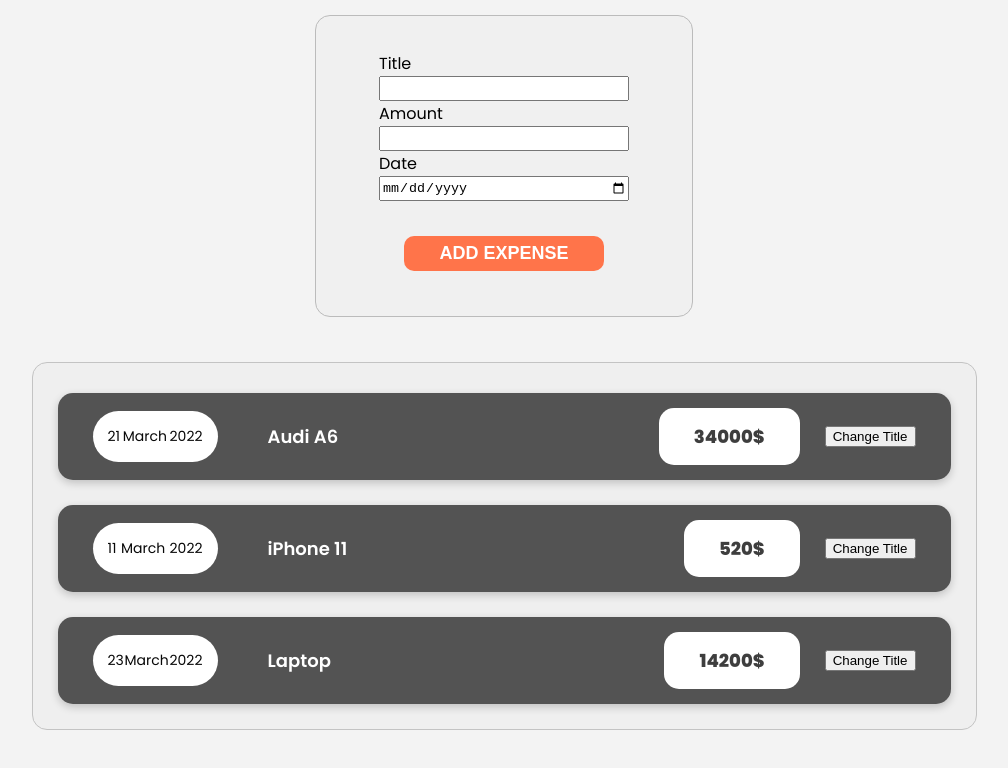
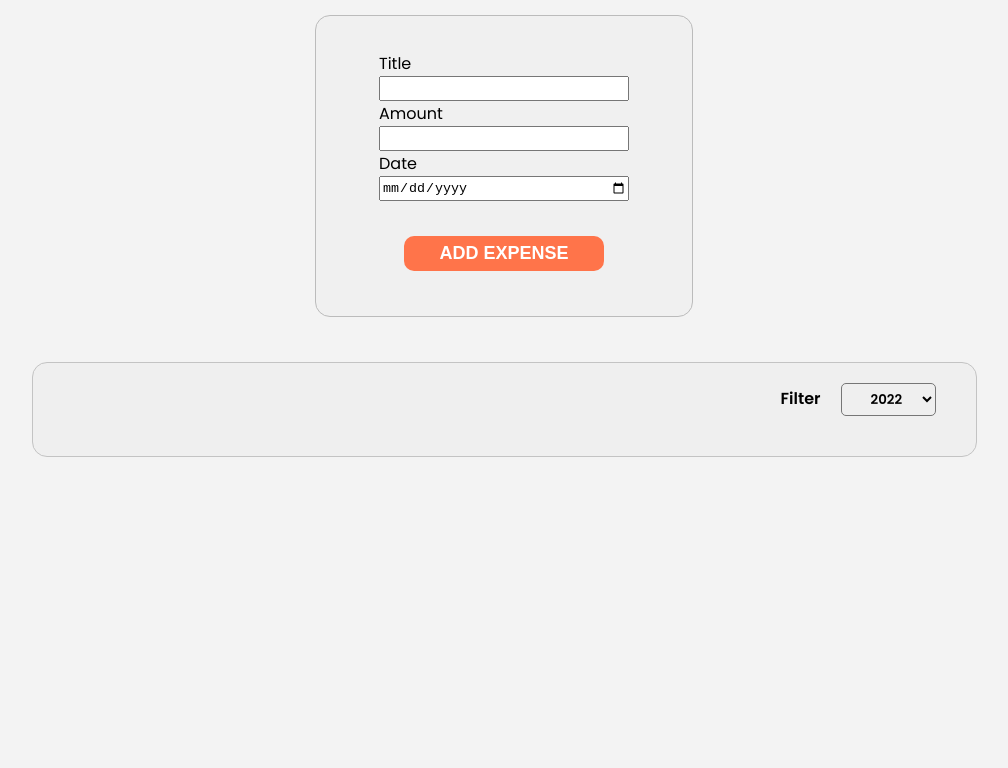
Before and after one commit to localhead/Expense-Tracker, a React (Create React App) app: page / in a window 1280 px wide. Shown: the top 768 px of the page, without its empty margins (136-1144 px from the left). Built offline with nearby package versions, Linux system fonts and the light colour scheme.

Commit message:
filtered list by year

```diff
--- a/src/App.js
+++ b/src/App.js
@@ -3,13 +3,12 @@ App - is a root component. The main and most imporant
 Other created components will be nested inside of it.
 Components in React - is just a JS functions
 */
-import React from "react";
+import React, { useState } from "react";
 import Expenses from "./components/Expenses/Expenses";
 import NewExpanse from "./components/NewExpense/NewExpense";
 
-function App() {
 // Data to paste into components
-  const data = [
+const dataINIT = [
   {
     id: "el1",
     title: "Audi A6",
@@ -32,6 +31,22 @@ function App() {
   },
 ];
 
+function App() {
+  /* Lets use useState in order to add new data to dataINIT so we cound see chages on screen */
+  const [data, setData] = useState(dataINIT);
+
+  /* function in which we will save data from NewExpense, which had Saved data from ExpenseForm */
+  const dataNewExpenseArrived = (formData) => {
+    console.log("Data in App.js now");
+    console.log(formData);
+
+    /* if wee will just add new obj to data array - react wont update the picture. So we need to useState */
+    setData((prevData) => {
+      return [formData, ...prevData];
+    });
+  };
+
+  console.log(data);
   // this is what is will be rendered
   return (
     /*
@@ -41,7 +56,7 @@ function App() {
     <div>
       <div className="application">
         {" "}
-        <NewExpanse></NewExpanse>
+        <NewExpanse onAddExpense={dataNewExpenseArrived}></NewExpanse>
         {/* We created our first component and just pasted it here like this. Cool
         Now we need to paste data inside of these components. Naming is crucial!
         Items will be used inside of Expenses component so do the same naming */}
--- a/src/components/Expenses/ExpenseDate.css
+++ b/src/components/Expenses/ExpenseDate.css
@@ -2,9 +2,8 @@
   color: rgb(8, 8, 8);
   display: flex;
   justify-content: space-between;
-  width: 125px;
   font-size: 14px;
   background-color: rgb(255, 255, 255);
-  border-radius: 35px;
+  border-radius: 15px;
   padding: 15px;
 }
--- a/src/components/Expenses/ExpenseDate.js
+++ b/src/components/Expenses/ExpenseDate.js
@@ -3,15 +3,15 @@ import React from "react";
 import "./ExpenseDate.css";
 
 function ExpenseDate(props) {
-  const month = props.date.toLocaleString("en-US", { month: "long" });
+  const month = props.date.toLocaleString("en-US", { month: "2-digit" });
   const day = props.date.toLocaleString("en-US", { day: "2-digit" });
   const year = props.date.toLocaleString("en-US", { year: "numeric" });
 
   return (
     <div className="expense-item__date">
       {" "}
-      <div>{day}</div>
-      <div>{month}</div>
+      <div>{day}. </div>
+      <div>{month}. </div>
       <div>{year}</div>
     </div>
   );
--- /dev/null
+++ b/src/components/Expenses/ExpenseFilter.css
@@ -0,0 +1,18 @@
+.expense-filter {
+  display: flex;
+  justify-content: right;
+  padding: 15px;
+}
+
+.expense-filter__title {
+  margin-right: 20px;
+  margin-top: 3px;
+  font-weight: 600;
+}
+
+.expense-filter__selector {
+  border-radius: 5px;
+  padding: 5px 15px 5px 25px;
+  font-weight: 600;
+  font-family: "Poppins", sans-serif;
+}
--- /dev/null
+++ b/src/components/Expenses/ExpenseFilter.js
@@ -0,0 +1,28 @@
+import React from "react";
+
+import "./ExpenseFilter.css";
+
+const ExpenseFilter = (props) => {
+  /* We adding handler on selected but inside we transfer data to upper component by using props */
+  const yearChangeHandler = (event) => {
+    props.changeYearFn(event.target.value);
+  };
+
+  return (
+    <div className="expense-filter">
+      <div className="expense-filter__title">Filter</div>
+      <select
+        className="expense-filter__selector"
+        value={props.selectedYear}
+        onChange={yearChangeHandler}
+      >
+        <option value="2022">2022</option>
+        <option value="2021">2021</option>
+        <option value="2020">2020</option>
+        <option value="2019">2019</option>
+      </select>
+    </div>
+  );
+};
+
+export default ExpenseFilter;
--- a/src/components/Expenses/ExpenseItems.js
+++ b/src/components/Expenses/ExpenseItems.js
@@ -4,7 +4,7 @@
 
 */
 // We need useState. It allows
-import React, { useState } from "react";
+import React from "react";
 import Card from "../UI/Card";
 
 // Adding CSS
@@ -17,11 +17,11 @@ function ExpenseItem(props) {
   // useState is a React hook. It need dafault state.
   // Place to argument something what you want to be changed
   // useState returns array of 2 values. 1 - init state, 2 - changed state.
-  const [title, setTitle] = useState(props.title);
+  /*   const [title, setTitle] = useState(props.title);
 
   const bthTitleHandler = function () {
     setTitle("fuck");
-  };
+  }; */
 
   return (
     /* here we have className instead of just class (like in html)*/
@@ -30,13 +30,13 @@ function ExpenseItem(props) {
         {" "}
         {/* Making Date a different component */}
         <ExpenseDate date={props.date}></ExpenseDate>
-        <h2 className="expense-item__title">{title}</h2>
+        <h2 className="expense-item__title">{props.title}</h2>
       </div>
       <div className="expense-item__rigth">
         {" "}
         <div className="expense-item__price">{props.amount}$</div>
         {/* Adding Event lister on button*/}
-        <button onClick={bthTitleHandler}>Change Title</button>
+        {/* <button>Change Title</button> */}
       </div>
     </Card>
   );
--- a/src/components/Expenses/Expenses.js
+++ b/src/components/Expenses/Expenses.js
@@ -1,19 +1,52 @@
-import React from "react";
+import React, { useState } from "react";
 import Card from "../UI/Card";
 
 import ExpenseItem from "./ExpenseItems";
+import ExpenseFilter from "./ExpenseFilter";
 import "./Expenses.css";
 
 function Expenses(props) {
+  /* We are going to change this vars in ExpenseFilter component*/
+  const [year, setYear] = useState("");
+  /* const [dataFiltered, setDataFiltered] = useState(props); */
+
+  /* Function that will get data from ExpenseFilter and change it */
+  const yearSavingHandler = function (yearFromSelected) {
+    setYear(yearFromSelected);
+  };
+
+  /* We filter the array which we have in App.js it also includes the date got from NewExpense component
+    Then we filter that array by selected year which is a conditional state
+  */
+  const filteredArray = props.items.filter((data) => {
+    return data.date.getFullYear().toString() === year;
+  });
+
+  console.log(filteredArray);
+
+  /* Here we can see that data changed */
+  /*  console.log(year); */
+
   return (
     <Card className="expenses-content">
-      {" "}
-      <ExpenseItem
-        title={props.items[0].title}
-        date={props.items[0].date}
-        amount={props.items[0].amount}
-      ></ExpenseItem>
-      <ExpenseItem
+      {/* This is SMART component */}
+      <ExpenseFilter
+        selectedYear={year}
+        changeYearFn={yearSavingHandler}
+      ></ExpenseFilter>
+      {/* This is DUMB component */}
+      {/* here we dynamicaly render our hardcoded (yet) data from App.js*/}
+      {filteredArray.map((prop) => (
+        <ExpenseItem
+          /* key is a special parameter which allows react to update array of obj without updating everything inside but only new objects */
+          key={prop.id}
+          title={prop.title}
+          date={prop.date}
+          amount={prop.amount}
+        ></ExpenseItem>
+      ))}
+
+      {/*       <ExpenseItem
         title={props.items[1].title}
         date={props.items[1].date}
         amount={props.items[1].amount}
@@ -22,7 +55,7 @@ function Expenses(props) {
         title={props.items[2].title}
         date={props.items[2].date}
         amount={props.items[2].amount}
-      ></ExpenseItem>
+      ></ExpenseItem> */}
     </Card>
   );
 }
--- a/src/components/NewExpense/ExpenseForm.js
+++ b/src/components/NewExpense/ExpenseForm.js
@@ -2,7 +2,7 @@ import React, { useState } from "react";
 
 import "./ExpenseForm.css";
 
-const ExpenseForm = function () {
+const ExpenseForm = function (props) {
   /*
     Here we have title (title) that we have initialy empty on form,
     and a title which we will get after user changes it (setTitle)
@@ -32,6 +32,7 @@ const ExpenseForm = function () {
       title: title,
       amount: amount,
       date: new Date(date),
+      id: Math.random(),
     };
 
     //clearing inputs after pressing
@@ -39,7 +40,9 @@ const ExpenseForm = function () {
     setAmount("");
     setDate("");
 
-    console.log(changedData);
+    /* here we call function from props */
+    props.onSaveData(changedData);
+    /* console.log(changedData); */
   };
 
   return (
--- a/src/components/NewExpense/NewExpense.js
+++ b/src/components/NewExpense/NewExpense.js
@@ -3,10 +3,20 @@ import React from "react";
 import ExpenseForm from "./ExpenseForm";
 import "./NewExpense.css";
 
-const NewExpense = function () {
+const NewExpense = function (props) {
+  /* function in which we will save data from ExpenseForm */
+  const savingDataForm = (savedExpenseData) => {
+    const savedExpanseData = {
+      ...savedExpenseData,
+    };
+
+    props.onAddExpense(savedExpanseData);
+  };
+
   return (
     <div className="new-expense">
-      <ExpenseForm />
+      {/* We have to sent function in this component as a pointer cuz we want save data there */}
+      <ExpenseForm onSaveData={savingDataForm} />
     </div>
   );
 };
```
Lines whose indentation alone changed are shown as unchanged.
